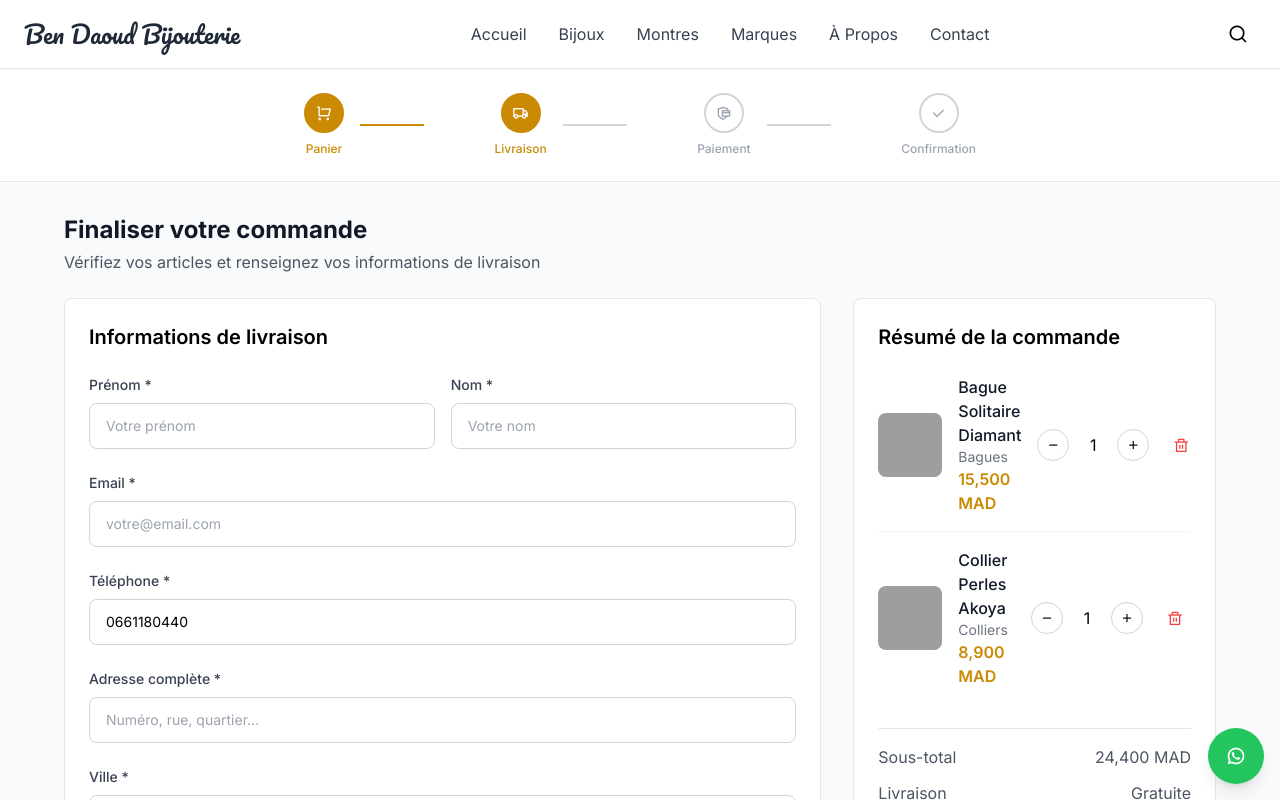
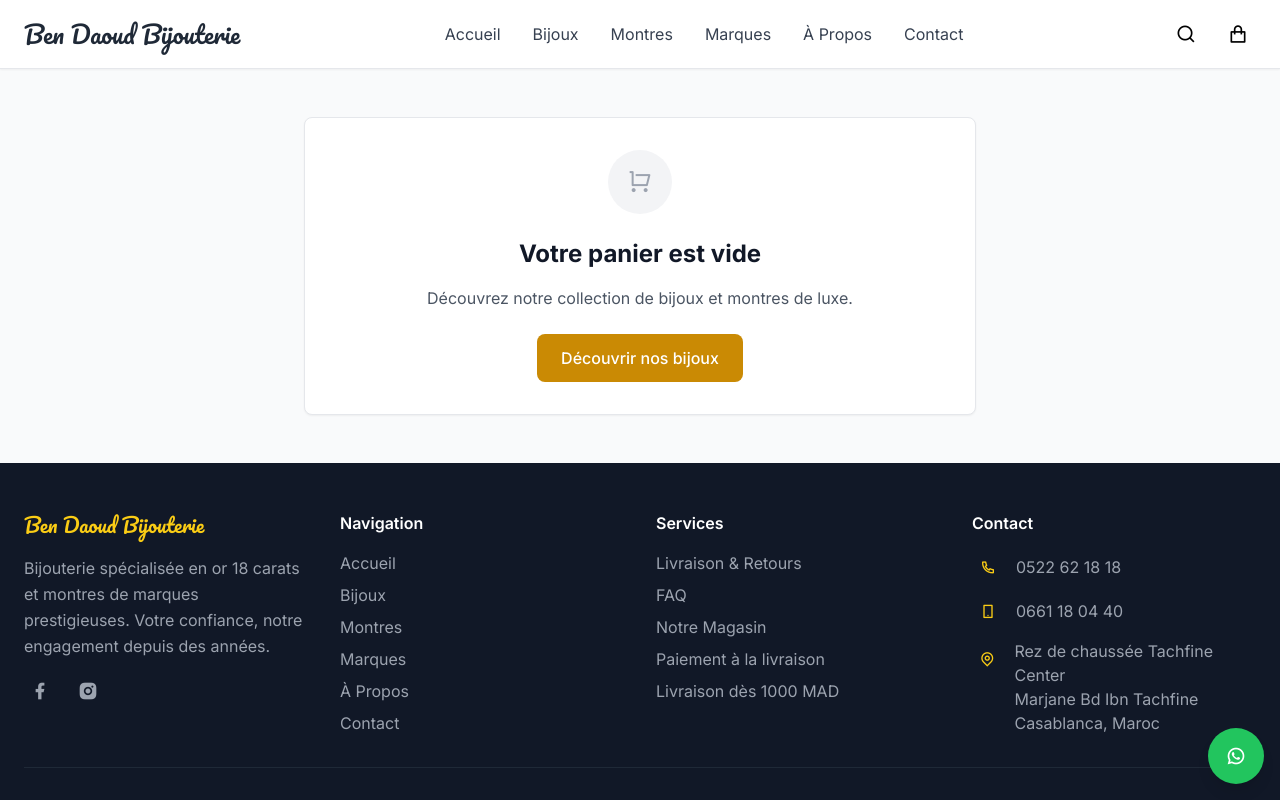
Before and after one commit to anir1977/bendaoud2025, a Next.js app: page /checkout in a window 1280 px wide. Shown: the top 800 px of the page. Built offline with nearby package versions, Linux system fonts and the light colour scheme; grey boxes are pictures that could not be loaded.

Commit message:
Add persistent cart flow for storefront and checkout

```diff
--- a/app/checkout/page.tsx
+++ b/app/checkout/page.tsx
@@ -8,6 +8,7 @@ import Footer from '@/components/Footer';
 import CheckoutSteps from '@/components/CheckoutSteps';
 import CheckoutForm from '@/components/CheckoutForm';
 import CheckoutSummary from '@/components/CheckoutSummary';
+import { useCart } from '@/components/CartProvider';
 
 interface CartItem {
   id: string;
@@ -23,36 +24,14 @@ export default function CheckoutPage() {
   const [isLoading, setIsLoading] = useState(false);
   const [orderConfirmed, setOrderConfirmed] = useState(false);
   const [submitError, setSubmitError] = useState<string | null>(null);
-
-  const [cartItems, setCartItems] = useState<CartItem[]>([
-    {
-      id: '1',
-      name: 'Bague Solitaire Diamant',
-      price: 15500,
-      quantity: 1,
-      image: 'https://readdy.ai/api/search-image?query=elegant%20diamond%20solitaire%20ring%20on%20white%20background%2C%20luxury%20jewelry%20photography%2C%20professional%20lighting%2C%20clean%20minimalist%20style%2C%20high-end%20jewelry%20store%20display&width=400&height=400&seq=1&orientation=squarish',
-      category: 'Bagues'
-    },
-    {
-      id: '2',
-      name: 'Collier Perles Akoya',
-      price: 8900,
-      quantity: 1,
-      image: 'https://readdy.ai/api/search-image?query=elegant%20akoya%20pearl%20necklace%20on%20white%20background%2C%20luxury%20jewelry%20photography%2C%20professional%20lighting%2C%20clean%20minimalist%20style%2C%20high-end%20jewelry%20store%20display&width=400&height=400&seq=2&orientation=squarish',
-      category: 'Colliers'
-    }
-  ]);
+  const { items: cartItems, updateQuantity, removeItem, clearCart } = useCart();
 
   const handleUpdateQuantity = (id: string, quantity: number) => {
-    setCartItems(items =>
-      items.map(item =>
-        item.id === id ? { ...item, quantity } : item
-      )
-    );
+    updateQuantity(id, quantity);
   };
 
   const handleRemoveItem = (id: string) => {
-    setCartItems(items => items.filter(item => item.id !== id));
+    removeItem(id);
   };
 
   const handleOrderSubmit = async (formData: any) => {
@@ -84,6 +63,7 @@ export default function CheckoutPage() {
       setIsLoading(false);
       setOrderConfirmed(true);
       setCurrentStep(4);
+      clearCart();
     } catch (error: any) {
       setIsLoading(false);
       setSubmitError(error?.message || 'Une erreur est survenue.');
--- a/app/produit/[slug]/ProductDetail.tsx
+++ b/app/produit/[slug]/ProductDetail.tsx
@@ -4,6 +4,7 @@
 import { useState } from 'react'
 import Image from 'next/image'
 import Link from 'next/link'
+import { useCart } from '@/components/CartProvider'
 
 interface Product {
   id: string
@@ -24,6 +25,7 @@ interface ProductDetailProps {
 export default function ProductDetail({ product }: ProductDetailProps) {
   const [selectedImage, setSelectedImage] = useState(0)
   const [quantity, setQuantity] = useState(1)
+  const { addItem } = useCart()
 
   const handleWhatsAppContact = () => {
     const message = `Bonjour, je suis intéressé(e) par le produit: ${product.title} - ${product.price_mad.toLocaleString('fr-MA')} MAD`
@@ -56,6 +58,20 @@ export default function ProductDetail({ product }: ProductDetailProps) {
         alert('Lien copié dans le presse-papiers!')
       })
     }
+  }
+
+  const handleAddToCart = () => {
+    addItem(
+      {
+        id: product.id,
+        name: product.title,
+        price: product.price_mad,
+        image: product.images?.[0] || '',
+        category: product.type,
+      },
+      quantity
+    )
+    alert('Produit ajoute au panier')
   }
 
   return (
@@ -181,6 +197,14 @@ export default function ProductDetail({ product }: ProductDetailProps) {
               {/* Action Buttons */}
               <div className="space-y-3">
                 <button
+                  onClick={handleAddToCart}
+                  className="w-full bg-amber-600 hover:bg-amber-700 text-white px-6 py-3 rounded-md font-medium flex items-center justify-center space-x-2 transition-colors whitespace-nowrap"
+                >
+                  <i className="ri-shopping-bag-line text-xl"></i>
+                  <span>Ajouter au panier</span>
+                </button>
+
+                <button
                   onClick={handleWhatsAppContact}
                   className="w-full bg-green-600 hover:bg-green-700 text-white px-6 py-3 rounded-md font-medium flex items-center justify-center space-x-2 transition-colors whitespace-nowrap"
                 >
--- a/app/providers.tsx
+++ b/app/providers.tsx
@@ -1,10 +1,12 @@
 
 'use client'
 
+import { CartProvider } from '@/components/CartProvider'
+
 export function Providers({ children }: { children: React.ReactNode }) {
   return (
-    <>
+    <CartProvider>
       {children}
-    </>
+    </CartProvider>
   )
 }
--- /dev/null
+++ b/components/CartProvider.tsx
@@ -0,0 +1,108 @@
+'use client'
+
+import {
+  createContext,
+  useCallback,
+  useContext,
+  useEffect,
+  useMemo,
+  useState,
+} from 'react'
+
+export interface CartItem {
+  id: string
+  name: string
+  price: number
+  quantity: number
+  image: string
+  category: string
+}
+
+interface CartContextValue {
+  items: CartItem[]
+  totalItems: number
+  addItem: (item: Omit<CartItem, 'quantity'>, quantity?: number) => void
+  updateQuantity: (id: string, quantity: number) => void
+  removeItem: (id: string) => void
+  clearCart: () => void
+}
+
+const CART_STORAGE_KEY = 'bendaoud_cart_v1'
+
+const CartContext = createContext<CartContextValue | null>(null)
+
+export function CartProvider({ children }: { children: React.ReactNode }) {
+  const [items, setItems] = useState<CartItem[]>([])
+
+  useEffect(() => {
+    try {
+      const raw = localStorage.getItem(CART_STORAGE_KEY)
+      if (!raw) return
+
+      const parsed = JSON.parse(raw)
+      if (Array.isArray(parsed)) {
+        setItems(parsed)
+      }
+    } catch {
+      // Ignore invalid localStorage data
+    }
+  }, [])
+
+  useEffect(() => {
+    localStorage.setItem(CART_STORAGE_KEY, JSON.stringify(items))
+  }, [items])
+
+  const addItem = useCallback((item: Omit<CartItem, 'quantity'>, quantity = 1) => {
+    setItems((prev) => {
+      const existing = prev.find((p) => p.id === item.id)
+      if (existing) {
+        return prev.map((p) =>
+          p.id === item.id
+            ? { ...p, quantity: p.quantity + Math.max(1, quantity) }
+            : p
+        )
+      }
+
+      return [...prev, { ...item, quantity: Math.max(1, quantity) }]
+    })
+  }, [])
+
+  const updateQuantity = useCallback((id: string, quantity: number) => {
+    if (quantity <= 0) {
+      setItems((prev) => prev.filter((item) => item.id !== id))
+      return
+    }
+
+    setItems((prev) =>
+      prev.map((item) => (item.id === id ? { ...item, quantity } : item))
+    )
+  }, [])
+
+  const removeItem = useCallback((id: string) => {
+    setItems((prev) => prev.filter((item) => item.id !== id))
+  }, [])
+
+  const clearCart = useCallback(() => {
+    setItems([])
+  }, [])
+
+  const totalItems = useMemo(
+    () => items.reduce((sum, item) => sum + item.quantity, 0),
+    [items]
+  )
+
+  const value = useMemo(
+    () => ({ items, totalItems, addItem, updateQuantity, removeItem, clearCart }),
+    [items, totalItems, addItem, updateQuantity, removeItem, clearCart]
+  )
+
+  return <CartContext.Provider value={value}>{children}</CartContext.Provider>
+}
+
+export function useCart() {
+  const context = useContext(CartContext)
+  if (!context) {
+    throw new Error('useCart must be used within CartProvider')
+  }
+  return context
+}
--- a/components/Header.tsx
+++ b/components/Header.tsx
@@ -3,9 +3,11 @@
 
 import Link from 'next/link';
 import { useState } from 'react';
+import { useCart } from '@/components/CartProvider';
 
 export default function Header() {
   const [isMenuOpen, setIsMenuOpen] = useState(false);
+  const { totalItems } = useCart();
 
   return (
     <header className="bg-white shadow-sm border-b sticky top-0 z-40">
@@ -41,6 +43,17 @@ export default function Header() {
               <div className="w-5 h-5 flex items-center justify-center">
                 <i className="ri-search-line text-xl"></i>
               </div>
+            </Link>
+
+            <Link href="/checkout" className="p-2 rounded-lg hover:bg-gray-100 cursor-pointer relative">
+              <div className="w-5 h-5 flex items-center justify-center">
+                <i className="ri-shopping-bag-line text-xl"></i>
+              </div>
+              {totalItems > 0 && (
+                <span className="absolute -top-1 -right-1 min-w-[18px] h-[18px] px-1 bg-yellow-600 text-white text-[10px] font-semibold rounded-full flex items-center justify-center">
+                  {totalItems > 99 ? '99+' : totalItems}
+                </span>
+              )}
             </Link>
 
             <button
```
